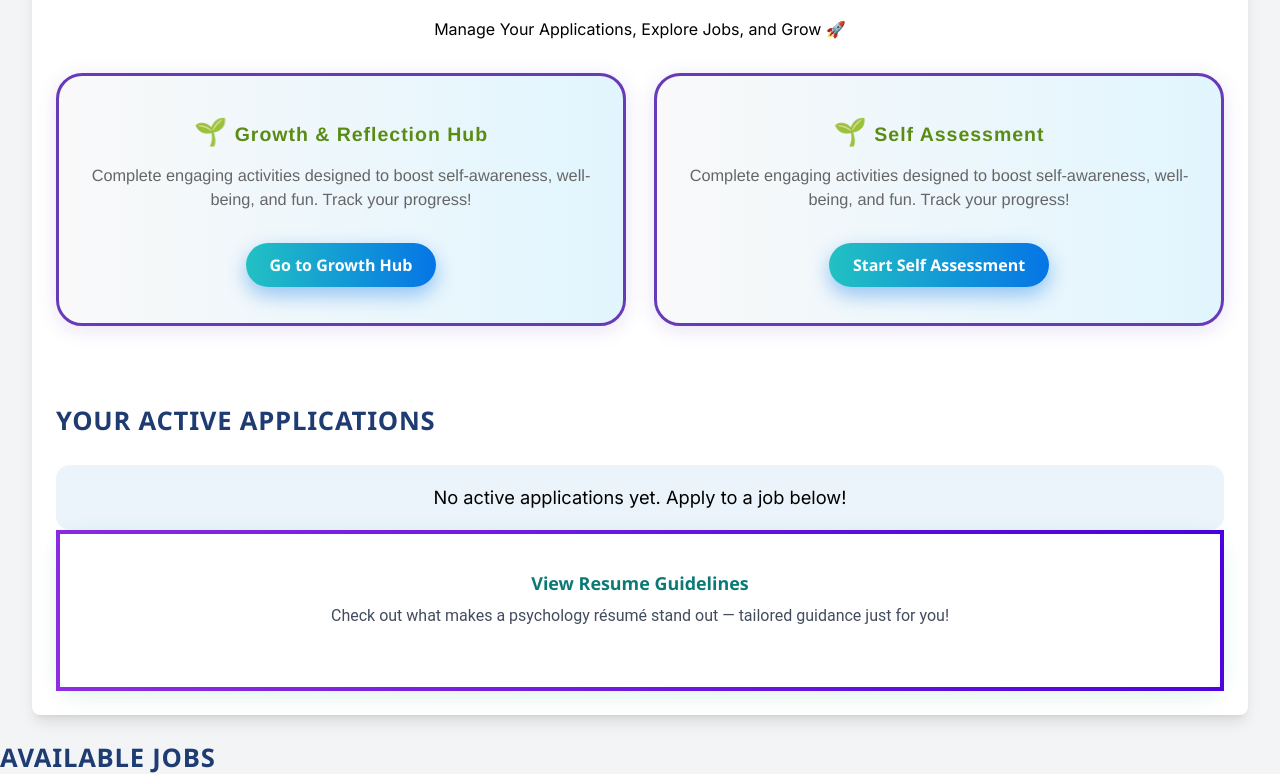
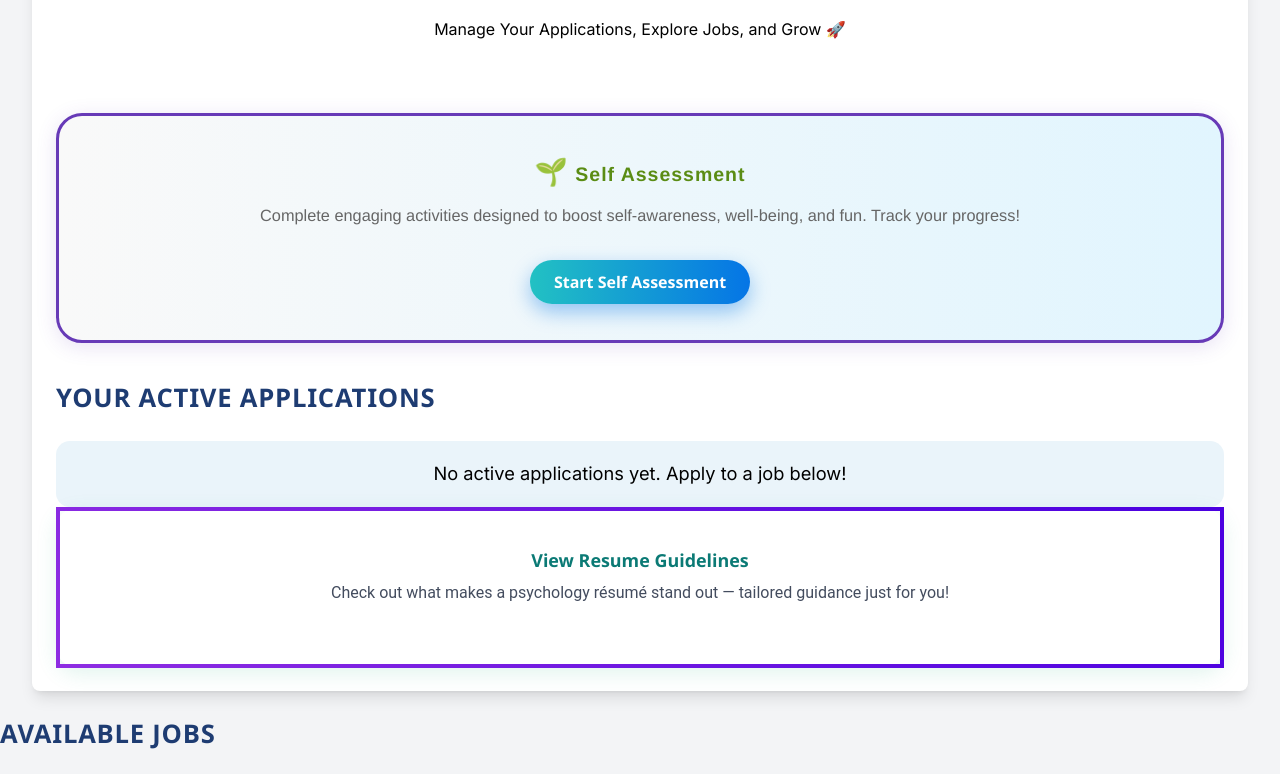
Before and after one commit to DigitalDoncodes/Know-Thyself, a Flask app: template templates/student_dashboard.html in a window 1280 px wide. Shown: the part 191-965 px from the top of the page. Run offline with Flask 3, Linux system fonts and the light colour scheme; the template is opened without the code that fills it, so the values that code supplies are empty; some libraries are stand-ins or nearby versions.

Commit message:
Update student_dashboard.html

```diff
--- a/templates/student_dashboard.html
+++ b/templates/student_dashboard.html
@@ -228,16 +228,12 @@
   <div class="text-center mb-4">Manage Your Applications, Explore Jobs, and Grow 🚀</div>
 
   <div class="dashboard-grid">
-    <div class="growth-card">
-      <div class="growth-card-title"><span style="font-size:1.37em;">🌱</span> Growth & Reflection Hub</div>
-      <div class="growth-card-desc">Complete engaging activities designed to boost self-awareness, well-being, and fun. Track your progress!</div>
-      <a href="{{ url_for('growth_menu') }}" class="btn-action">Go to Growth Hub</a>
+
     </div>
     <div class="growth-card">
       <div class="growth-card-title"><span style="font-size:1.37em;">🌱</span> Self Assessment</div>
       <div class="growth-card-desc">Complete engaging activities designed to boost self-awareness, well-being, and fun. Track your progress!</div>
-      <a href="{{ url_for('self_assessment_step', step=1) }}" class="btn-action">Start Self Assessment</a>
-    </div>
+      <a href="{{ url_for('self_assessment_step', step=1) }}" class="btn-action">Start Self Assessment</a>    </div>
   </div>
 
   <div class="section-header">Your Active Applications</div>
```
